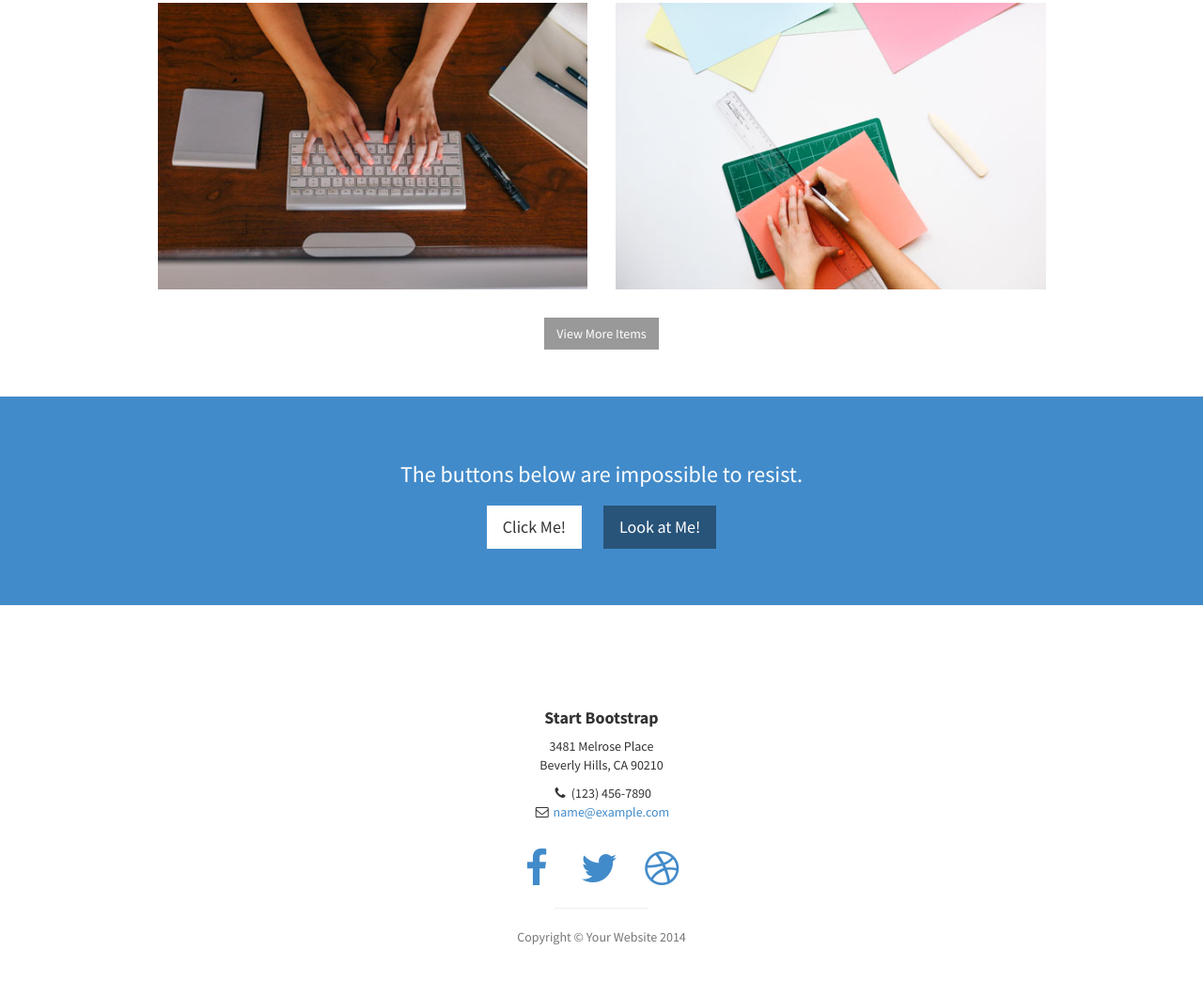
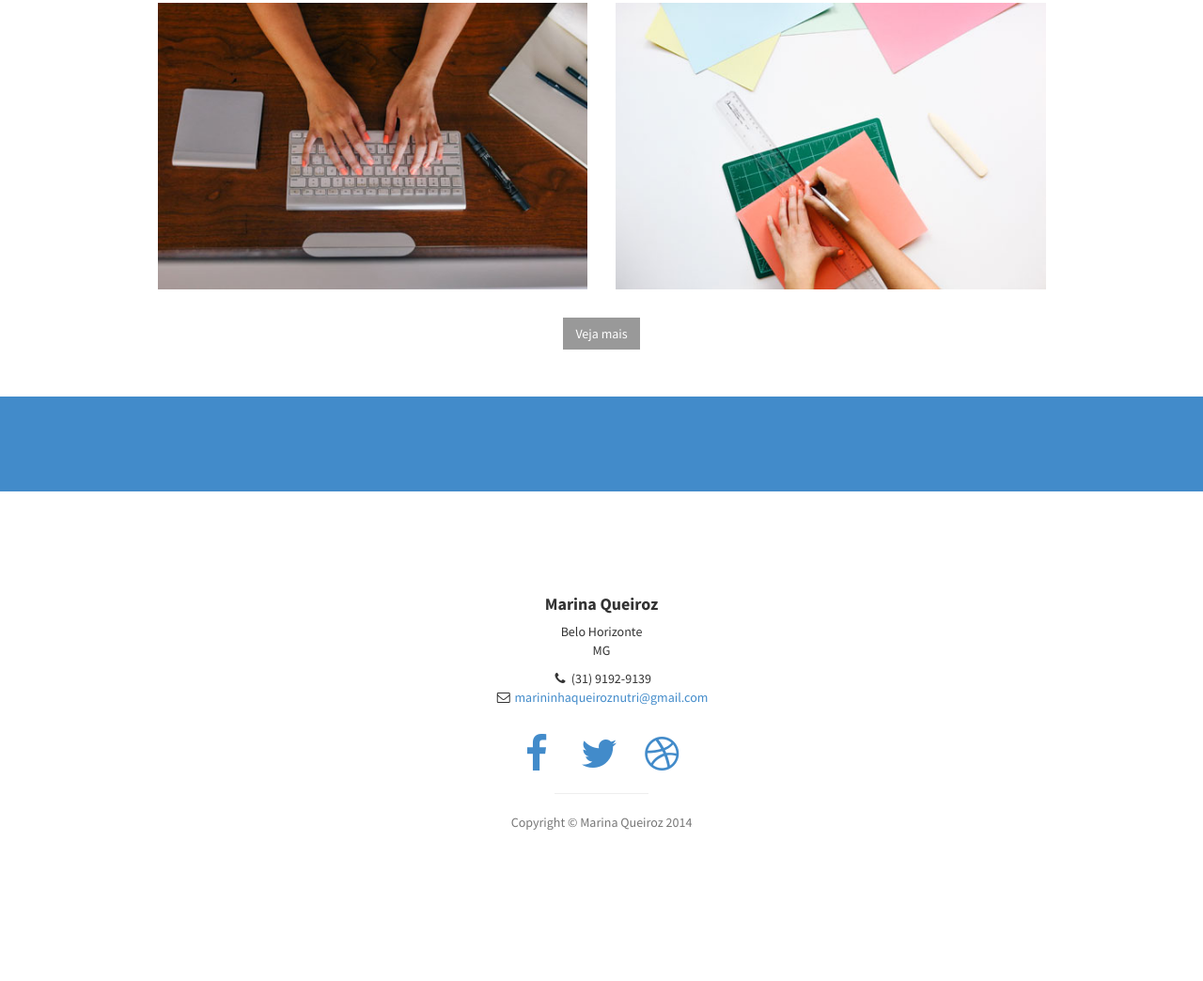
Before and after one commit to marininhaqueiroz/marininhaqueiroz.github.io, a plain HTML site: page index.html in a window 1280 px wide. Shown: the part 2348-3392 px from the top of the page at 94% size. After the commit the page ends 3343 px from the top, so only its background shows below. Drawn offline with Linux system fonts and the light colour scheme.

Commit message:
Mais algumas modificações
Signed-off-by: Tiago Maluta <tiago.maluta@gmail.com>

```diff
--- a/index.html
+++ b/index.html
@@ -156,7 +156,7 @@
     <!-- Callout -->
     <aside class="callout">
         <div class="text-vertical-center">
-            <h1>Vertically Centered Text</h1>
+            <h1>Compromisso com os processos</h1>
         </div>
     </aside>
 
@@ -165,7 +165,7 @@
         <div class="container">
             <div class="row">
                 <div class="col-lg-10 col-lg-offset-1 text-center">
-                    <h2>Our Work</h2>
+                    <h2>Cases</h2>
                     <hr class="small">
                     <div class="row">
                         <div class="col-md-6">
@@ -198,7 +198,7 @@
                         </div>
                     </div>
                     <!-- /.row (nested) -->
-                    <a href="#" class="btn btn-dark">View More Items</a>
+                    <a href="#" class="btn btn-dark">Veja mais</a>
                 </div>
                 <!-- /.col-lg-10 -->
             </div>
@@ -208,13 +208,14 @@
     </section>
 
     <!-- Call to Action -->
+
     <aside class="call-to-action bg-primary">
         <div class="container">
             <div class="row">
                 <div class="col-lg-12 text-center">
-                    <h3>The buttons below are impossible to resist.</h3>
+              <!--      <h3>The buttons below are impossible to resist.</h3>
                     <a href="#" class="btn btn-lg btn-light">Click Me!</a>
-                    <a href="#" class="btn btn-lg btn-dark">Look at Me!</a>
+                    <a href="#" class="btn btn-lg btn-dark">Look at Me!</a> -->
                 </div>
             </div>
         </div>
@@ -227,12 +228,12 @@
         <div class="container">
             <div class="row">
                 <div class="col-lg-10 col-lg-offset-1 text-center">
-                    <h4><strong>Start Bootstrap</strong>
+                    <h4><strong>Marina Queiroz</strong>
                     </h4>
-                    <p>3481 Melrose Place<br>Beverly Hills, CA 90210</p>
+                    <p>Belo Horizonte<br>MG</p>
                     <ul class="list-unstyled">
-                        <li><i class="fa fa-phone fa-fw"></i> (123) 456-7890</li>
-                        <li><i class="fa fa-envelope-o fa-fw"></i>  <a href="mailto:name@example.com">name@example.com</a>
+                        <li><i class="fa fa-phone fa-fw"></i> (31) 9192-9139</li>
+                        <li><i class="fa fa-envelope-o fa-fw"></i>  <a href="marininhaqueiroznutri@gmail.com">marininhaqueiroznutri@gmail.com</a>
                         </li>
                     </ul>
                     <br>
@@ -248,7 +249,7 @@
                         </li>
                     </ul>
                     <hr class="small">
-                    <p class="text-muted">Copyright &copy; Your Website 2014</p>
+                    <p class="text-muted">Copyright &copy; Marina Queiroz 2014</p>
                 </div>
             </div>
         </div>
```
